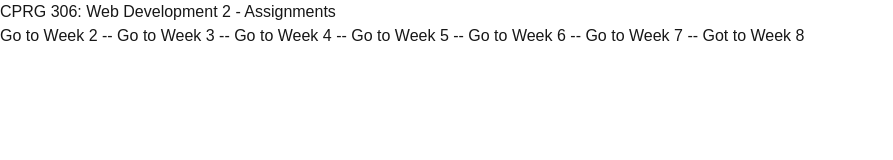
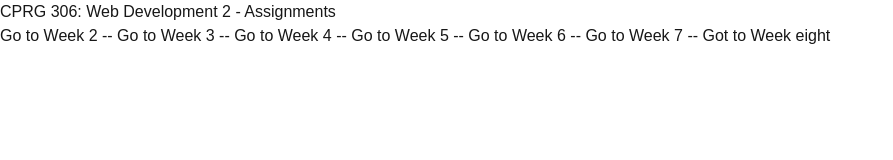
Before and after one commit to Ashawstrand/cprg306-assignments, a Next.js app: page / in a window 1280 px wide. Shown: the top 160 px of the page, without its empty margins (0-893 px from the left). Built offline with nearby package versions, Linux system fonts and the light colour scheme.

Commit message:
Week 8 Link

```diff
--- a/app/page.js
+++ b/app/page.js
@@ -13,7 +13,7 @@ export default function Home() {
         <Link href="/week-5"> -- Go to Week 5</Link>
         <Link href="/week-6"> -- Go to Week 6</Link>
         <Link href="/week-7"> -- Go to Week 7</Link>
-        <Link href="/week-8"> -- Got to Week 8</Link>
+        <Link href="/week-8"> -- Got to Week eight</Link>
       </p>
     </main>
   );
```
